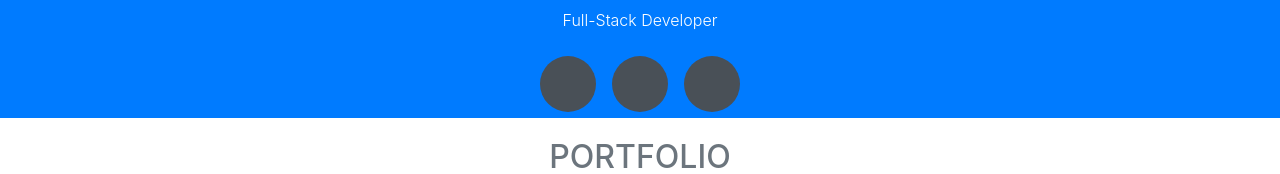
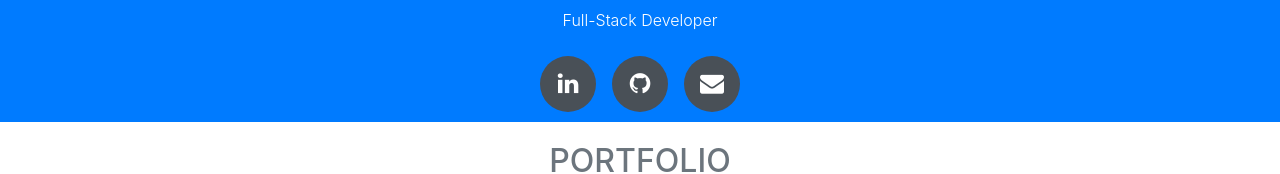
Before and after one commit to kumikonomura/test, a React (Create React App) app in the folder client/: page / in a window 1280 px wide. Shown: the part 316-490 px from the top of the page. Built offline with nearby package versions, Linux system fonts and the light colour scheme.

Commit message:
got icon images in, working

```diff
--- a/client/public/index.html
+++ b/client/public/index.html
@@ -10,6 +10,11 @@
       href="https://maxcdn.bootstrapcdn.com/bootstrap/4.3.1/css/bootstrap.min.css"
       integrity="sha384-ggOyR0iXCbMQv3Xipma34MD+dH/1fQ784/j6cY/iJTQUOhcWr7x9JvoRxT2MZw1T"
       crossorigin="anonymous"
+    />
+    <!-- Font Awesome Icon - CSS-->
+    <link
+      rel="stylesheet"
+      href="//maxcdn.bootstrapcdn.com/font-awesome/4.3.0/css/font-awesome.min.css"
     />
     <meta
       name="description"
--- a/client/src/components/MastHead/MastHead.css
+++ b/client/src/components/MastHead/MastHead.css
@@ -25,7 +25,11 @@
   margin-right: 0;
 }
 
-.social-icons a:hover {
+.social-icons i:hover {
   /* background-color: #BD5D38; */
-  background-color: white;
+  background-color: grey;
 }
+
+.social-icons {
+  padding-bottom: 10px;
+}
--- a/client/src/components/MastHead/MastHead.js
+++ b/client/src/components/MastHead/MastHead.js
@@ -2,7 +2,7 @@ import React from "react";
 import Jumbotron from "react-bootstrap/Jumbotron";
 import Container from "react-bootstrap/Container";
 import Dog from "../../images/what_colors_are_shiba_inu_dogs_187_600.jpg";
-import GitHub from "../../images/GitHub-Mark-64px.png";
+import GitHub from "../../images/GitHub-Mark-32px.png";
 import "./MastHead.css";
 
 const MastHead = _ => {
@@ -24,13 +24,13 @@ const MastHead = _ => {
           <br />
           <div class="social-icons">
             <a target="_blank" href="https://www.linkedin.com/in/kumikonomura">
-              <i class="fab fa-linkedin-in" />
+              <i class="fa fa-linkedin" />
             </a>
             <a target="_blank" href="https://github.com/kumikonomura">
-              <i class="fab fa-github" />
+              <i class="fa fa-github" />
             </a>
             <a href="mailto:knomurap@gmail.com">
-              <i class="fab fa-gmail" />
+              <i className="fa fa-envelope" />
             </a>
             {/* <a href="#">
               <i class="fab fa-facebook-f" />
```
Also changed, not shown: client/src/images/GitHub-Mark-32px.png (added).
